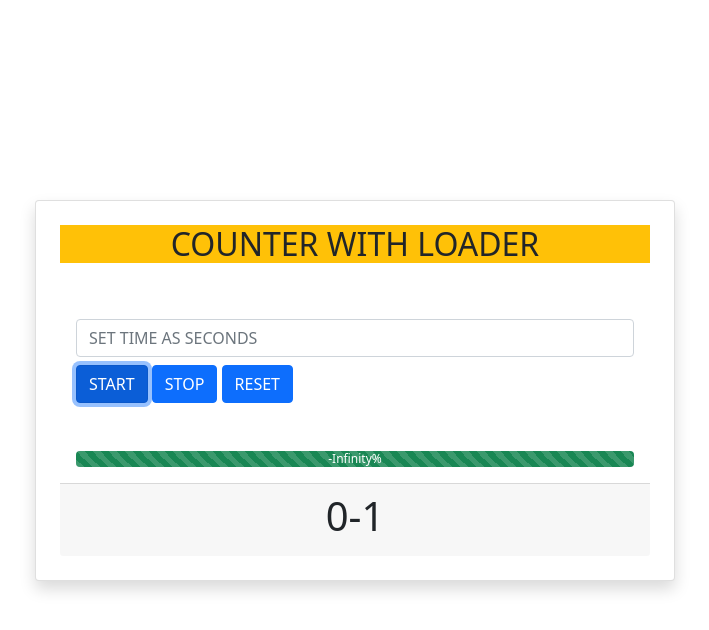
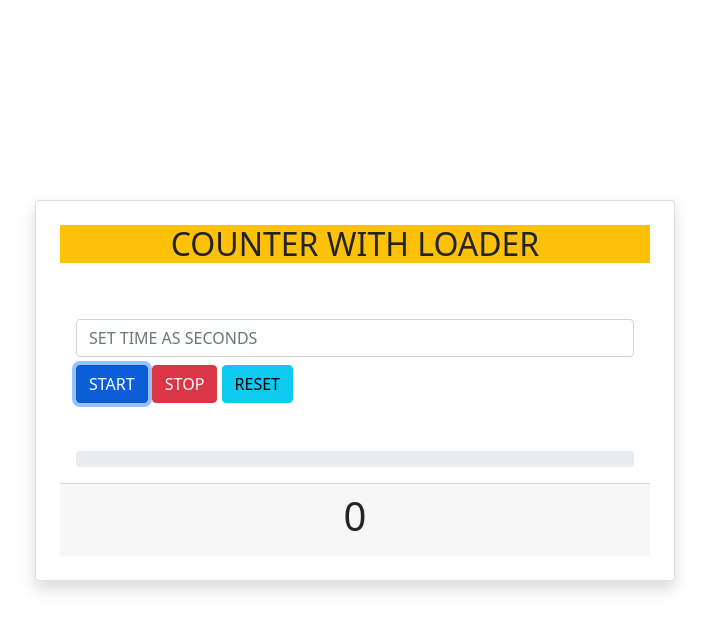
Before and after one commit to ismailhaque/Counter-with-Loader, a plain HTML site: page index.html in a window 1280 px wide. Both pictures are taken after a click on the button "START". Shown: the whole page, without its empty margins (285-994 px from the left). Drawn offline with Linux system fonts and the light colour scheme.

Commit message:
project complate

```diff
--- a/index.html
+++ b/index.html
@@ -21,12 +21,11 @@
                 </div>
                 <div class="button-group">
                     <button id="start" class="btn-primary btn text-uppercase" value="">START</button>
-                    <button id="stop" class="btn-primary btn text-uppercase" value="">STOP</button>
-                    <button id="reset" class="btn-primary btn text-uppercase" value="">RESET</button>
+                    <button id="stop" class="btn-danger btn text-uppercase" value="">STOP</button>
+                    <button id="reset" class="btn-info btn text-uppercase" value="">RESET</button>
                 </div>
-                <div class="progress mt-5">
-                    <div class="progress-bar progress-bar-striped bg-success" role="progressbar" style="width: 100%" aria-valuenow="100" aria-valuemin="0" aria-valuemax="100">
-                    </div>
+                <div class="load progress mt-5">
+
                 </div>
             </div>
             <div class="card-footer text-center">
--- a/js/app.js
+++ b/js/app.js
@@ -1,9 +1,11 @@
-const progress_bar = document.querySelector('.progress-bar');
+const progress_bar = document.querySelector('.load');
 const input_number = document.querySelector('#input_number');
 const start = document.querySelector('#start');
 const stop = document.querySelector('#stop');
 const reset = document.querySelector('#reset');
 const counter_result = document.querySelector('#counter_result');
+
+
 
 
 let counter;
@@ -19,9 +21,8 @@ start.addEventListener('click', () => {
 
         counter_result.innerHTML = `<h1> ${counter}</h1>`;
 
-        progress_bar.style.width = `${coun_load(input_number.value, counter)}%`;
-
-        progress_bar.innerText = `${Math.floor(width)}%`;
+        progress_bar.innerHTML = `<div class="progress-bar progress-bar-striped bg-primary" role="progressbar" style="width: ${coun_load(input_number.value, counter)}%" aria-valuenow="100" aria-valuemin="0" aria-valuemax="100">
+        </div>`;
 
         if (counter < 10) {
             counter_result.innerHTML = `<h1> 0${counter}</h1>`;
@@ -29,20 +30,24 @@ start.addEventListener('click', () => {
             counter_result.innerHTML = `<h1> ${counter}</h1>`;
         }
 
-        // if (counter == 0) {
-        //     clearInterval(clear_count)
-        // }
+        if ( counter == 0 ) {
+            clearTimeout(clear_count)
+        }
 
         counter--;
-        input_number.value = '';
+
     }, 1000);
 
+})
 
-    stop.addEventListener('click', () => {
-        clearInterval();
+stop.addEventListener('click', () => {
+    clearTimeout(clear_count);
     })
 
-    reset.addEventListener('click', () => {
-        counter_result.innerHTML=`<h1>00</h1>`;
+
+reset.addEventListener('click', () => {
+    counter = "00";
+    counter_result.innerHTML=`<h1>${counter}</h1>`;
+    clearTimeout(clear_count);
+    progress_bar.innerHTML = ``;
     })
-})
```
